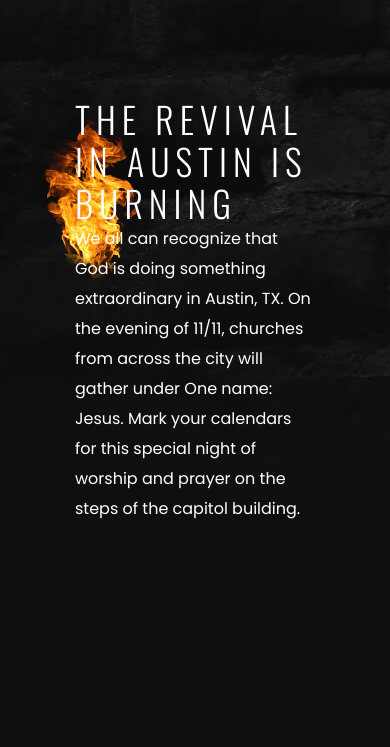
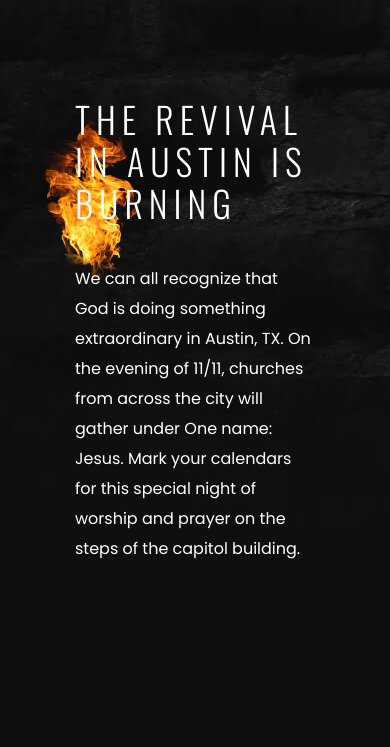
Before and after one commit to ContendChurch/capitalrevivalnight, a plain HTML site: page index.html in a window 390 px wide. Shown: the part 682-1429 px from the top of the page. Drawn offline with nearby package versions, Linux system fonts and the light colour scheme; a web font is replaced by a local one.

Commit message:
Fix typo and styling

```diff
--- a/css/templatemo-style.css
+++ b/css/templatemo-style.css
@@ -279,6 +279,13 @@ footer p em {
 		margin-left: 20px;
 	}
 
+	.about h2 {
+		padding-bottom: 40px;
+	}
+
+	.flipper {
+		margin-bottom: 20px;
+	}
 }
 
 @media (max-width: 991px) {
--- a/index.html
+++ b/index.html
@@ -52,7 +52,7 @@ http://www.templatemo.com/tm-513-avalon
                 </div>
                 <div class="col-md-8">
                     <div>
-                        <p>We all can recognize that God is doing something extraordinary in Austin, TX. On the evening
+                        <p>We can all recognize that God is doing something extraordinary in Austin, TX. On the evening
                             of 11/11, churches from across the city will gather under One name: Jesus. Mark your
                             calendars for this special night of worship and prayer on the steps of the capitol
                             building.</p>
```
